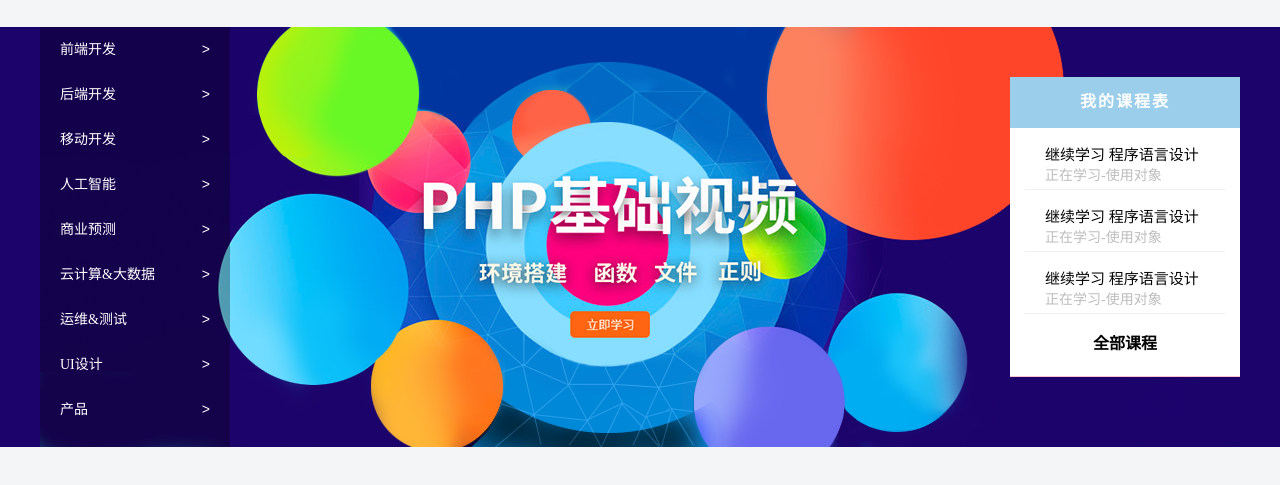
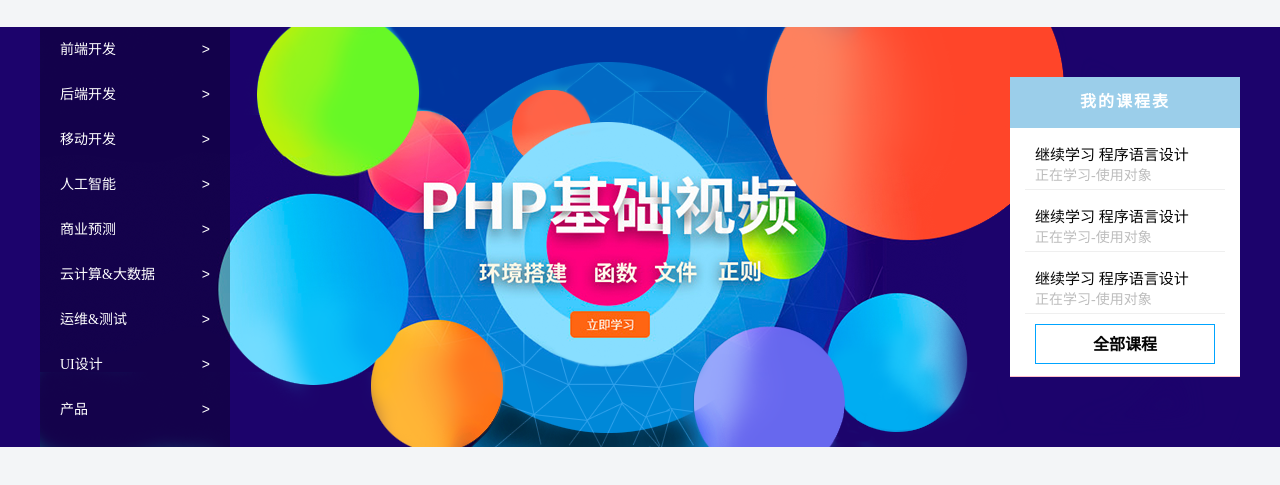
Before and after one commit to wakingdreamer/xuecheng, a plain HTML site: page index.html in a window 1280 px wide. Shown: the part 73-558 px from the top of the page. Drawn offline with Linux system fonts and the light colour scheme.

Commit message:
banner done

```diff
--- a/index.html
+++ b/index.html
@@ -168,7 +168,7 @@
 			width: 200px;
 			border-bottom: 1px solid #efefef;
 			margin: 0 auto;
-			padding-left: 20px;
+			padding-left: 10px;
 			padding-bottom: 5px;
 			box-sizing: border-box;
 		}
@@ -194,16 +194,18 @@
 		dd:last-child a {
 			font-weight: 700;
 			line-height: 62px;
-			width: 150px;
+			width: 180px;
 			height: 40px;
 			line-height: 40px;
 			padding: 0;
 			text-align: center;
 			margin-top: 10px;
 			border-bottom: none;
+			border: 1px solid #00a4ff;
 		}
 		dd:last-child a:hover {
-			border: 1px solid #00a4ff;
+			background-color: #00a4ff;
+			color: #f3f5f7;
 		}
 	</style>
 </head>
```
